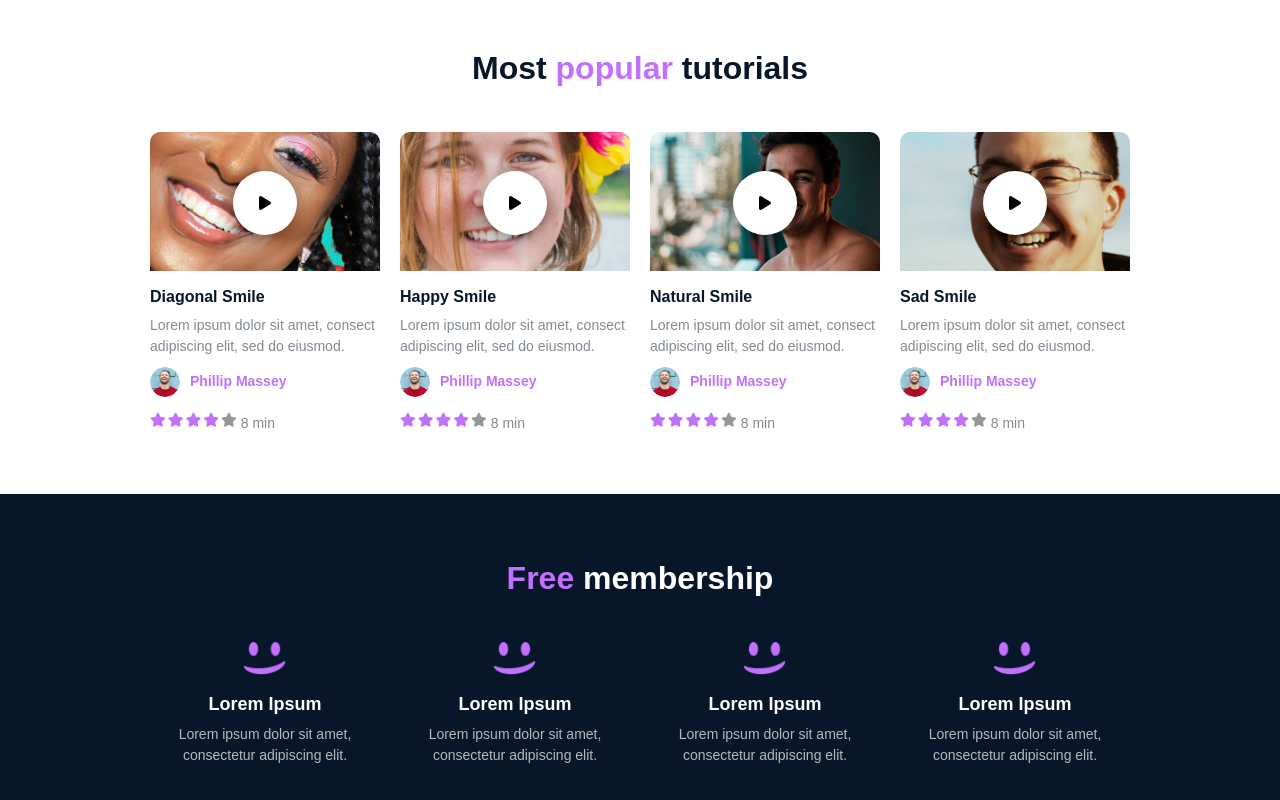
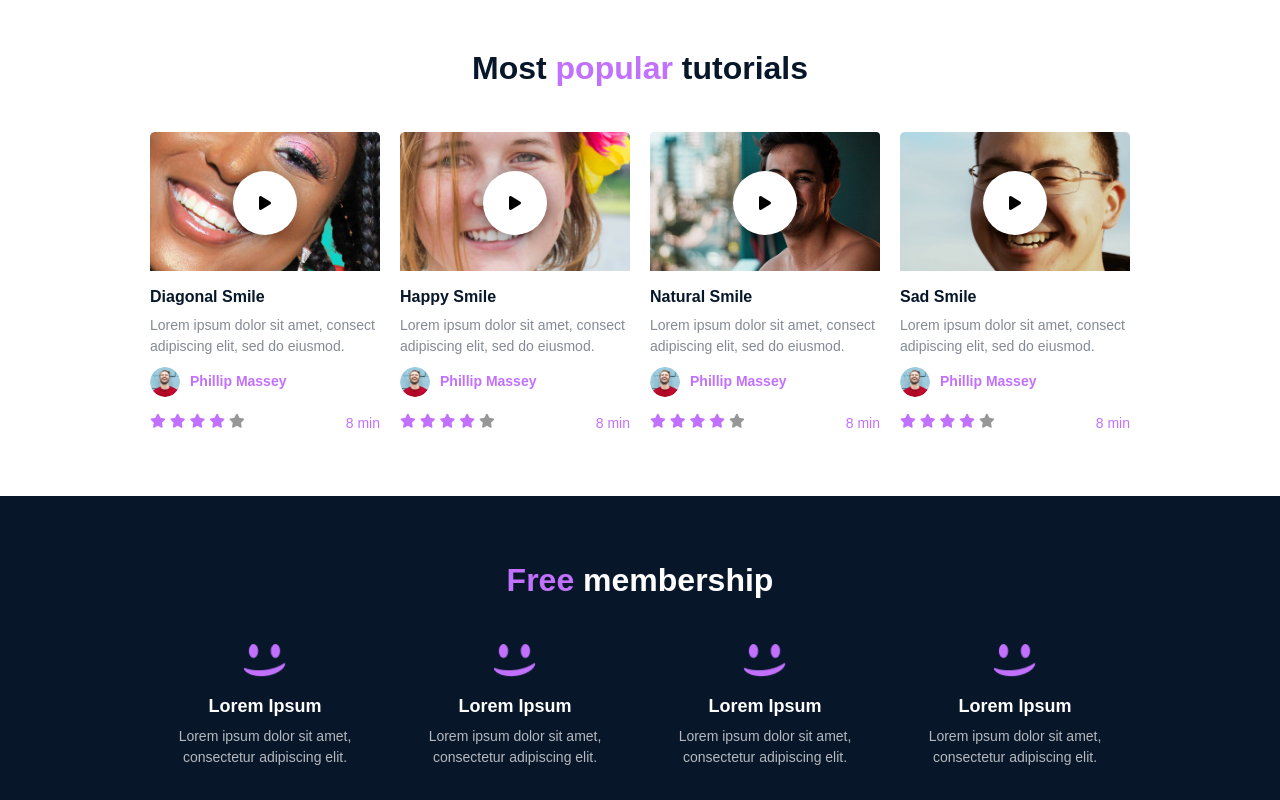
Before and after one commit to Code-with-Elvis/alx_html_css, a plain HTML site: page css_advanced/index.html in a window 1280 px wide. Shown: the part 1340-2140 px from the top of the page. Drawn offline with Linux system fonts and the light colour scheme; a web font is replaced by a local one.

Commit message:
fit: update ratings color

```diff
--- a/css_advanced/styles.css
+++ b/css_advanced/styles.css
@@ -114,7 +114,7 @@ Header Section
 }
 
 .nav-links li a::after {
-  content: '';
+  content: "";
   position: absolute;
   width: 0;
   height: 2px;
@@ -312,8 +312,8 @@ Popular Tutorials Section
 }
 .popular_tutorials .thumbnail img {
   width: 100%;
-  border-top-left-radius: 10px;
-  border-top-right-radius: 10px;
+  border-top-left-radius: 4px;
+  border-top-right-radius: 4px;
 }
 .popular_tutorials .thumbnail button {
   position: absolute;
@@ -370,7 +370,7 @@ Popular Tutorials Section
 .popular_tutorials .rating {
   display: flex;
   align-items: center;
-  gap: 4px;
+  justify-content: space-between;
   margin-top: 10px;
 }
 .popular_tutorials .rating div {
@@ -378,10 +378,16 @@ Popular Tutorials Section
   font-size: 1.4rem;
   display: flex;
   align-items: center;
-  gap: 2px;
+  gap: 4px;
 }
+
 .popular_tutorials .rating > div div:last-child {
   color: #979797;
+}
+
+.popular_tutorials .rating p {
+  color: var(--primary-color) !important;
+  margin-bottom: 2px;
 }
 
 /*
@@ -498,7 +504,7 @@ footer section > p {
   text-align: center;
   margin-top: 20px;
   font-size: 1.4rem;
-  color: rgba(255, 255, 255, 0.7);
+  color: #979797;
 }
 
 /*
@@ -664,9 +670,15 @@ Media Queries
     transform: translateY(0);
   }
 
-  .nav-links li:nth-child(1) { transition-delay: 0.1s; }
-  .nav-links li:nth-child(2) { transition-delay: 0.2s; }
-  .nav-links li:nth-child(3) { transition-delay: 0.3s; }
+  .nav-links li:nth-child(1) {
+    transition-delay: 0.1s;
+  }
+  .nav-links li:nth-child(2) {
+    transition-delay: 0.2s;
+  }
+  .nav-links li:nth-child(3) {
+    transition-delay: 0.3s;
+  }
 }
 
 /* Hero Section Media Queries */
@@ -686,7 +698,7 @@ Media Queries
   }
 
   .hero_content--main .badges {
-  font-size: 1.4rem;
+    font-size: 1.4rem;
     align-items: center;
     gap: 20px;
   }
```
